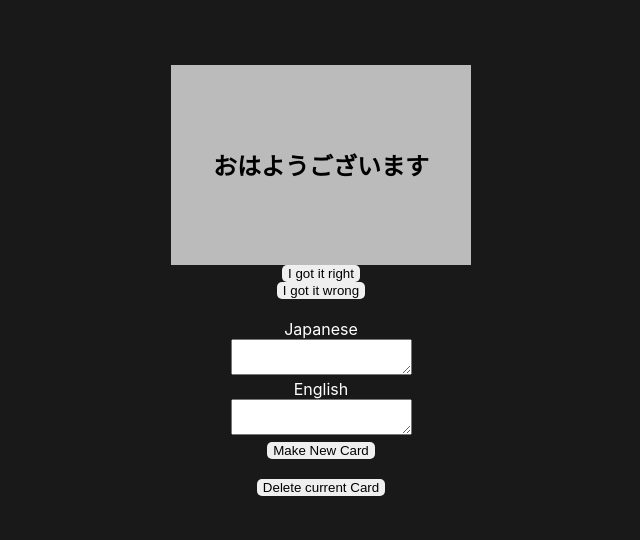
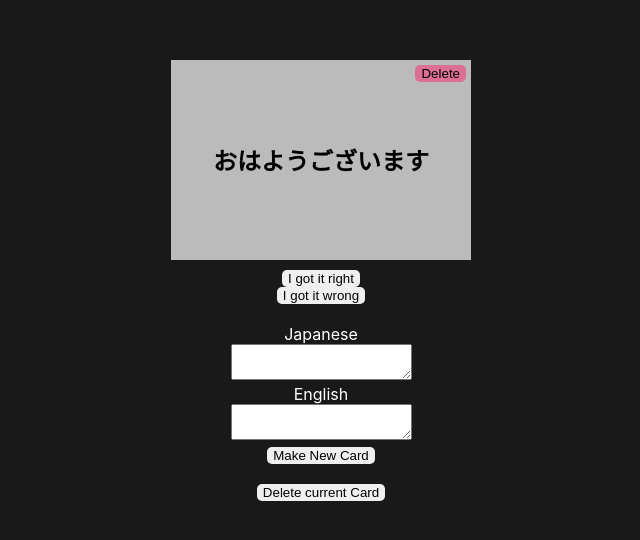
Before and after one commit to DerekPixel/japanese-flashcards, a React (Create React App) app: page / in a window 1280 px wide. Shown: the part 120-660 px from the top of the page, without its empty margins (319-959 px from the left). Built offline with nearby package versions, Linux system fonts and the light colour scheme.

Commit message:
moved delete button here as well as added some card fliping logic doodads

```diff
--- a/src/components/Flashcard.jsx
+++ b/src/components/Flashcard.jsx
@@ -1,5 +1,5 @@
 
-const Flashcard = ({cards, reset}) => {
+const Flashcard = ({cards, onDelete, flip,  onClick}) => {
 
   var jap, eng;
 
@@ -7,9 +7,10 @@ const Flashcard = ({cards, reset}) => {
   eng = cards[0]. eng;
 
   return (
-    <div>
-      <div className="flip-card">
-        <div className="flip-card-inner">
+    <div className='card'>
+      <button className='delete' onClick={onDelete} >Delete</button>
+      <div onClick={onClick} className="flip-card" >
+        <div className="flip-card-inner" id={flip}>
           <div className="flip-card-front">
             <h2>{jap}</h2>
           </div>
```
